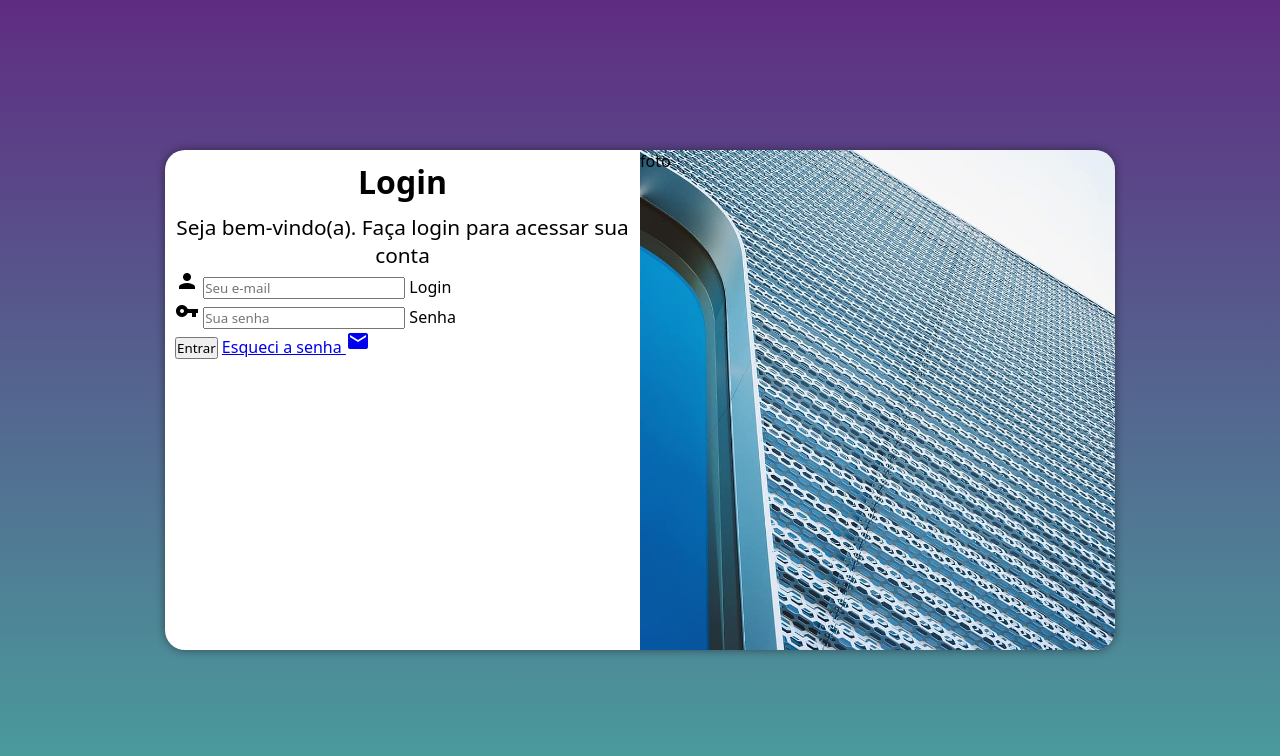
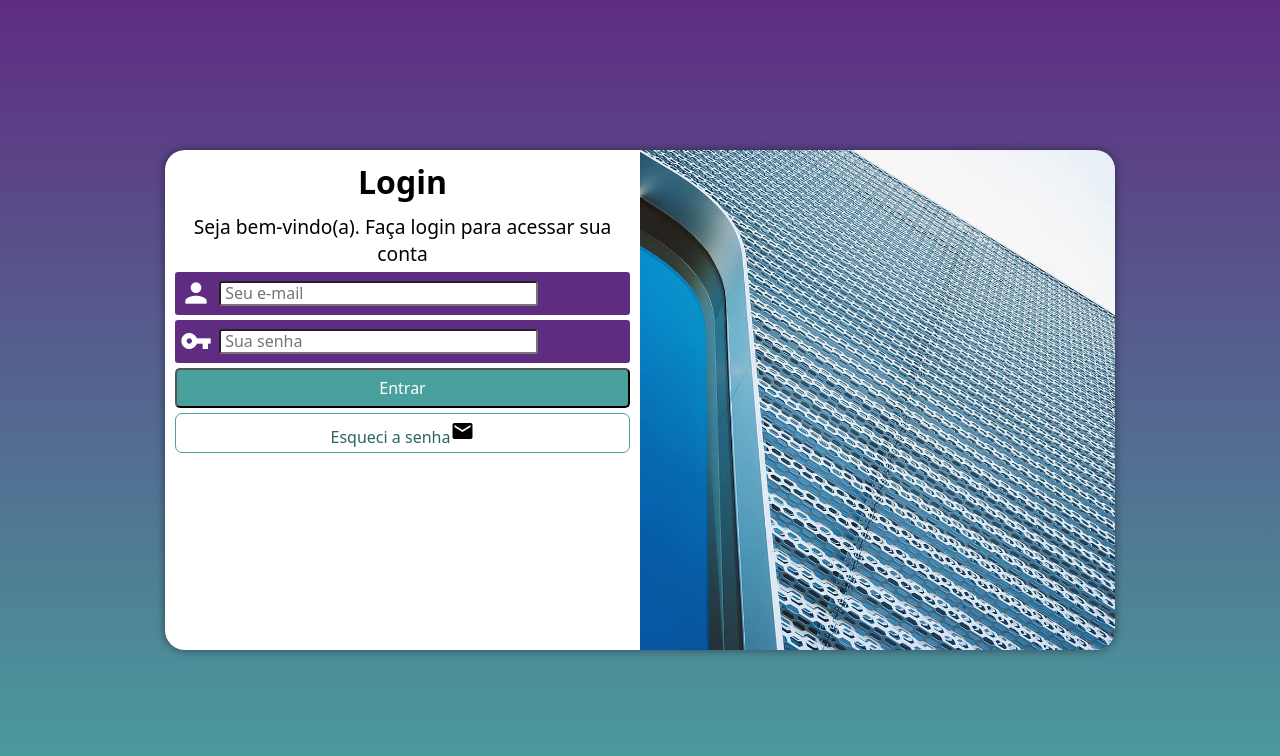
Before and after one commit to daniyelribeiro/projeto-login, a plain HTML site: page index.html in a window 1280 px wide. Drawn offline with Linux system fonts and the light colour scheme.

Commit message:
atuali. proj login

```diff
--- a/estilos/mq.css
+++ b/estilos/mq.css
@@ -4,18 +4,18 @@
 ----------------------------
 Pq Telas:          até 600px
 Celular :     de 601 a 768px
-Tablet  :     de 769 a 992px
-Desktop :    de 993 a 1200px
+Tablet  :     de 768 a 992px
+Desktop :    de 992 a 1200px
 Gd Telas:    acima de 1200px
 */
 
-@media screen and (min-width: 769px) and (max-width: 992px) {
+@media screen and (min-width: 768px) and (max-width: 992px) {
 
     body {
         background-image: linear-gradient(to top, #49a09d, #5f2c82);
     }
     #login {
-        width: 80vw;
+        width: 90vw;
     }
     #login #imagem {
         float: left;
@@ -33,7 +33,7 @@ Gd Telas:    acima de 1200px
         font-size: 1.2em;
     }
 }
-@media screen and (min-width: 993px) {
+@media screen and (min-width: 992px) {
     body {
         background-image: linear-gradient(to top, #49a09d, #5f2c82);
     }
@@ -53,7 +53,7 @@ Gd Telas:    acima de 1200px
         font-size: 2em;
     }
     #formulario p {
-        font-size: 1.3em;
+        font-size: 1.2em;
     }
 
 }
--- a/estilos/style.css
+++ b/estilos/style.css
@@ -12,7 +12,7 @@ Lilás:  #5f2c82
     margin: 0px;
     box-sizing: border-box;
 }
-html, body {
+body, html {
     background-color: #5f2c82;
     height: 100vh;
     width: 100vw;
@@ -28,12 +28,14 @@ main {
     left: 50%;
     transform: translate(-50%, -50%);
     overflow: hidden;
+
     background-color: white;
     width: 250px;
-    height: 500px;
+    height: 500px; /*...*/
     border-radius: 20px;
     box-shadow: 0px 0px 10px rgba(0, 0, 0, 0.450);
-    transition: width 0.2s, height 0.2s;
+
+    transition: width 0.3s, height 0.3s;
     transition-timing-function: ease;
 }
 #login #imagem {
@@ -55,3 +57,71 @@ main {
     font-size: 0.7em;
     text-align: center;
 }
+.campo {
+    background-color: #5f2c82;
+    height: 43px;
+    border-radius: 3px;
+    margin: 5px 0px;
+}
+.campo span {
+    font-size: 2em;
+    color: white;
+    width: 40px;
+    padding: 5px;
+}
+.campo input {
+    background-color: white;
+    font-size: 1em;
+    width: calc(100% - 44px);
+    height: 100%;
+    transform: translateY(-10px);
+    padding: 4px;
+}
+.campo label {
+    display: none;
+    font-size: .9em;
+    color: white;
+}.material-icons {
+    color: black;
+    font-size: 1.5em;
+}
+form input[type=email] {
+    width: 70%;
+    height: 25px;
+    border-radius: 3px;
+}
+form input[type=password] {
+    width: 70%;
+    height: 25px;
+    border-radius: 3px;
+}
+form input[type=submit] {
+    display: block;
+    font-size: 1em;
+    width: 100%;
+    height: 40px;
+    background-color: #49a09d;
+    color: white;
+    border-radius: 5px;
+    cursor: pointer;
+}
+form input[type=submit]:hover {
+    background-color: #2d6462;
+}
+ a.botao {
+    display: block;
+    text-align: center;
+    font-size: 1em;
+    width: 100%;
+    height: 40px;
+    padding-top: 5px;
+    margin-top: 5px;
+    background-color: white;
+    color: #2d6462;
+    border: 1px solid #49a09d;
+    border-radius: 7px;
+    text-decoration: none;
+ }
+ .botao:hover {
+    background-color: #6cd3cf;
+ }
--- a/index.html
+++ b/index.html
@@ -5,8 +5,7 @@
     <meta http-equiv="X-UA-Compatible" content="IE=edge">
     <meta name="viewport" content="width=device-width, initial-scale=1.0">
     <title>Login</title>
-    <link href="https://fonts.googleapis.com/icon?family=Material+Icons"
-      rel="stylesheet">
+    <link href="https://fonts.googleapis.com/icon?family=Material+Icons" rel="stylesheet">
     <link rel="stylesheet" href="estilos/style.css">
     <link rel="stylesheet" href="estilos/mq.css">
 </head>
@@ -14,7 +13,7 @@
     <main>
         <section id="login">
             <div id="imagem">
-                foto
+                <!--Aqui vai a imagem css-->
             </div>
             <div id="formulario">
                 <h1>Login</h1>
@@ -30,9 +29,10 @@
                         <input type="password" name="senha" id="isenha" placeholder="Sua senha" autocomplete="current-password" required minlength="8" maxlength="20">
                         <label for="isenha">Senha</label>
                     </div>
-                    <div >
+                    <div>
                         <input type="submit" value="Entrar">
-                        <a href="esqueci.html" >Esqueci a senha <span class="material-icons">mail</span></a>
+                        <a href="esqueci.html" class="botao">Esqueci a senha<span class="material-icons">email</span></a>
+
                     </div>
                 </form>
             </div>
```
